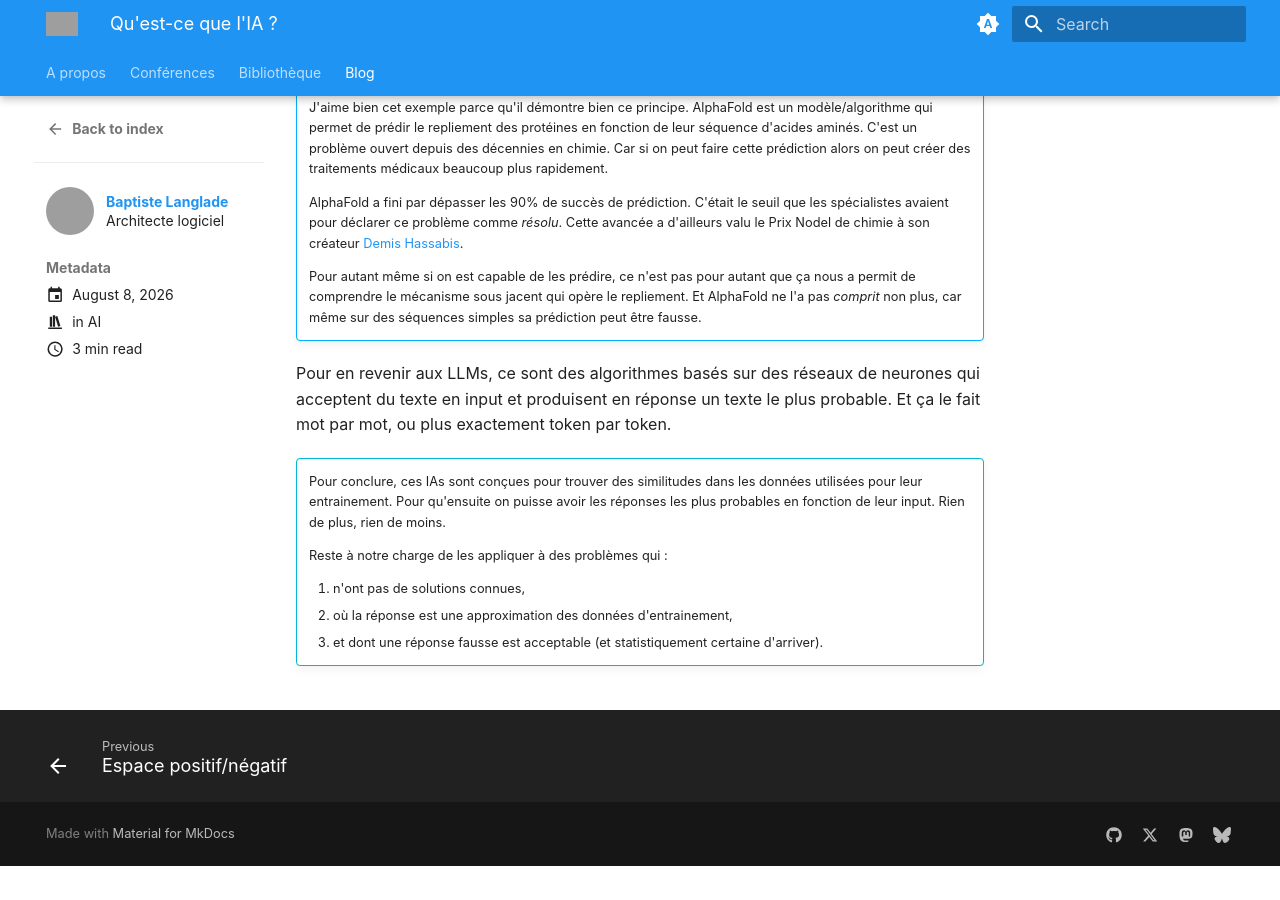
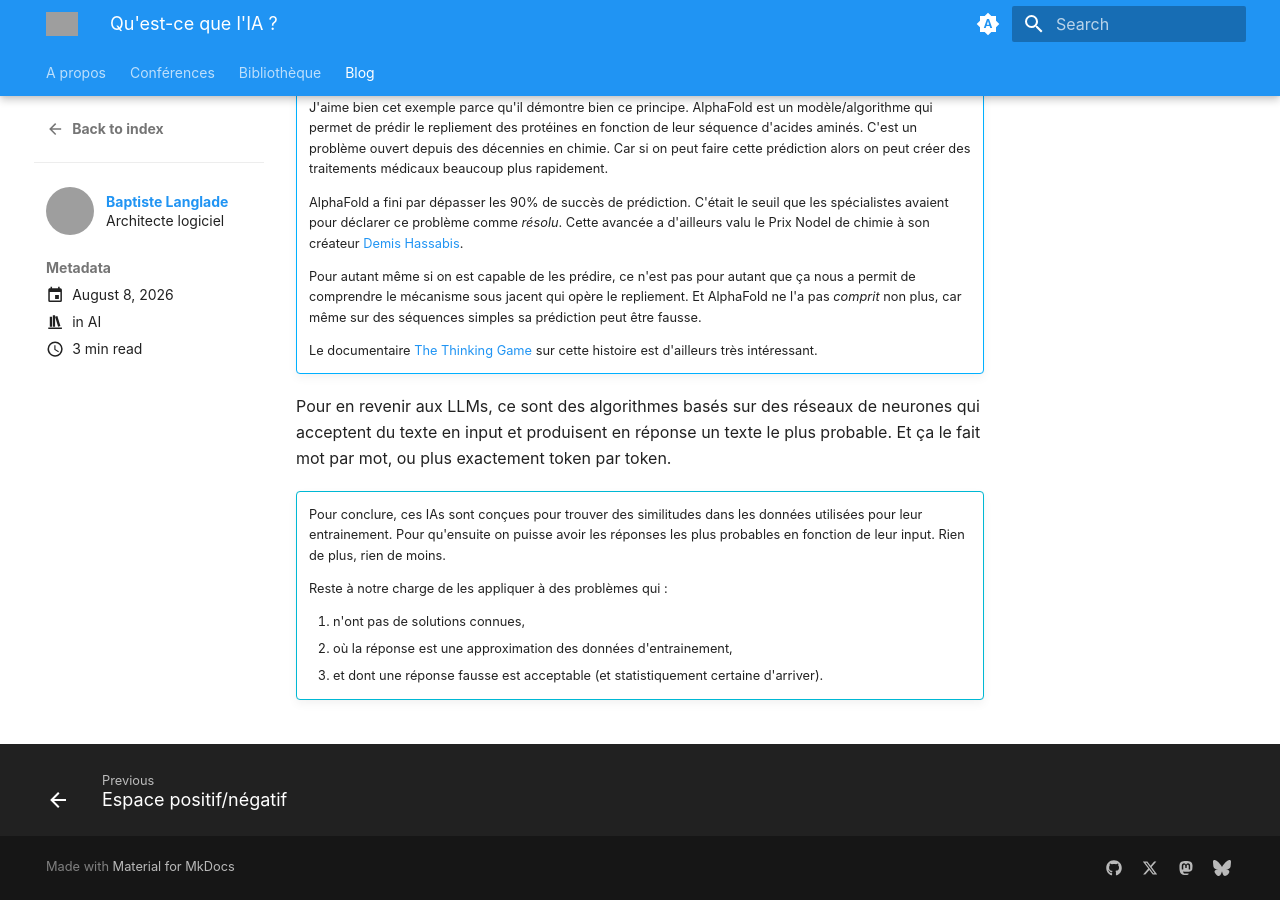
Before and after one commit to Baptouuuu/baptouuuu.github.io, an MkDocs documentation site: the page built from docs/blog/posts/ia/definition.md, in a window 1280 px wide and 900 px high, scrolled down 1051 px. Built offline with MkDocs 1.6.1 and Material for MkDocs 9.7.7, drawn with Linux system fonts in a browser that asks for light colours; before the commit the page ends 1917 px from its top, so only the background shows below that; grey boxes are pictures that could not be loaded.

Commit message:
add reference to the thinking game

```diff
--- a/docs/blog/posts/ia/definition.md
+++ b/docs/blog/posts/ia/definition.md
@@ -44,6 +44,8 @@ C'est pour ça qu'on parle de statistiques, l'algorithme d'entrainement ne produ
 
     Pour autant même si on est capable de les prédire, ce n'est pas pour autant que ça nous a permit de comprendre le mécanisme sous jacent qui opère le repliement. Et AlphaFold ne l'a pas _comprit_ non plus, car même sur des séquences simples sa prédiction peut être fausse.
 
+    Le documentaire [The Thinking Game](https://en.wikipedia.org/wiki/The_Thinking_Game) sur cette histoire est d'ailleurs très intéressant.
+
 Pour en revenir aux LLMs, ce sont des algorithmes basés sur des réseaux de neurones qui acceptent du texte en input et produisent en réponse un texte le plus probable. Et ça le fait mot par mot, ou plus exactement token par token.
 
 !!! info ""
```
